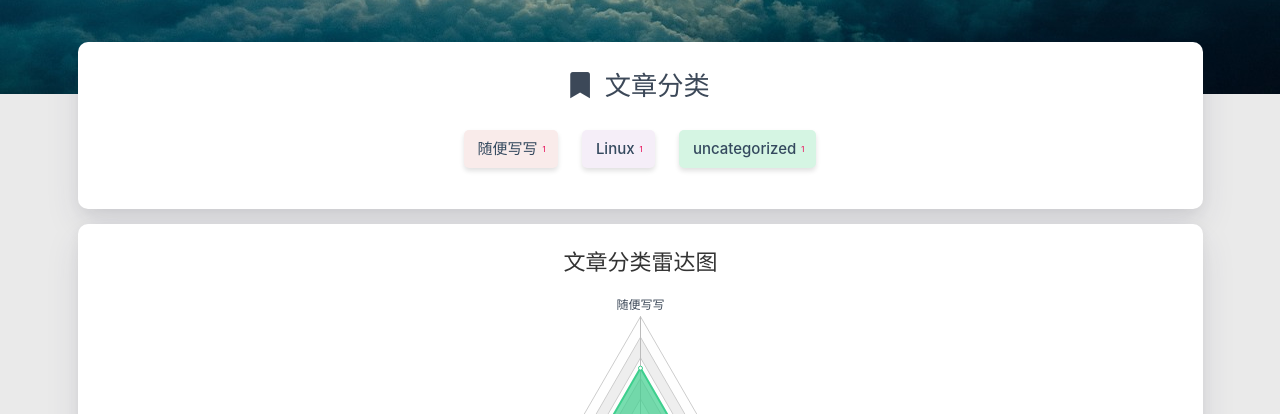
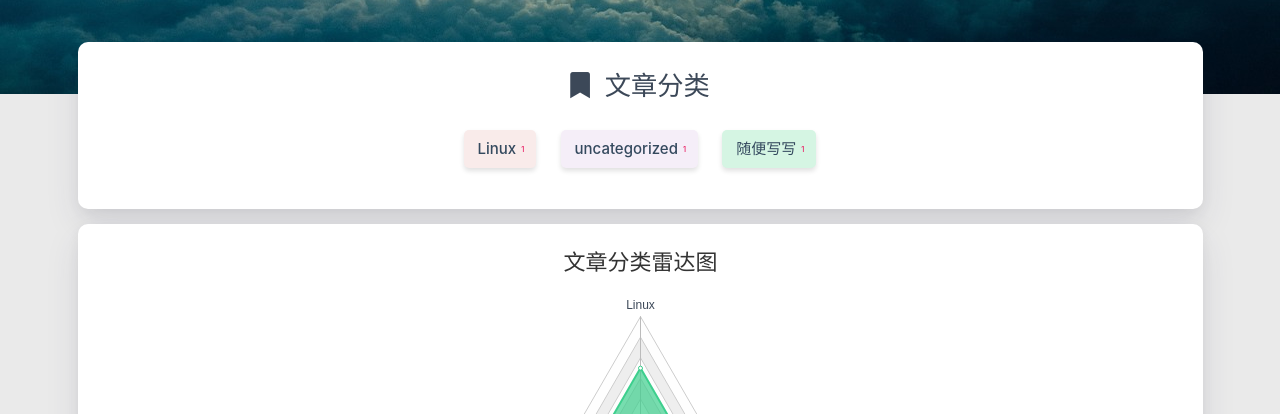
Before and after one commit to w3mt7p/w3mt7p.github.io, a plain HTML site: page categories/index.html in a window 1280 px wide. Shown: the part 386-800 px from the top of the page. Drawn offline with nearby package versions, Linux system fonts and the light colour scheme; some packages are replaced by stand-ins of ours; no server answers; a script that the page names is missing.

Commit message:
Site updated: 2020-07-17 19:35:56

```diff
--- a/categories/index.html
+++ b/categories/index.html
@@ -242,19 +242,10 @@
 
 
 
-                <a href="/categories/%E9%9A%8F%E4%BE%BF%E5%86%99%E5%86%99/" title="随便写写: 1">
-                    <span class="chip center-align waves-effect waves-light
-                             chip-default "
-                            style="background-color: #F9EBEA;">随便写写
-                        <span class="tag-length">1</span>
-                    </span>
-                </a>
-
-
                 <a href="/categories/Linux/" title="Linux: 1">
                     <span class="chip center-align waves-effect waves-light
                              chip-default "
-                            style="background-color: #F5EEF8;">Linux
+                            style="background-color: #F9EBEA;">Linux
                         <span class="tag-length">1</span>
                     </span>
                 </a>
@@ -263,7 +254,16 @@
                 <a href="/categories/uncategorized/" title="uncategorized: 1">
                     <span class="chip center-align waves-effect waves-light
                              chip-default "
-                            style="background-color: #D5F5E3;">uncategorized
+                            style="background-color: #F5EEF8;">uncategorized
+                        <span class="tag-length">1</span>
+                    </span>
+                </a>
+
+
+                <a href="/categories/%E9%9A%8F%E4%BE%BF%E5%86%99%E5%86%99/" title="随便写写: 1">
+                    <span class="chip center-align waves-effect waves-light
+                             chip-default "
+                            style="background-color: #D5F5E3;">随便写写
                         <span class="tag-length">1</span>
                     </span>
                 </a>
@@ -311,7 +311,7 @@
                     color: '#3C4858'
                 }
             },
-            indicator: [{"name":"随便写写","max":2},{"name":"Linux","max":2},{"name":"uncategorized","max":2}],
+            indicator: [{"name":"Linux","max":2},{"name":"uncategorized","max":2},{"name":"随便写写","max":2}],
             nameGap: 5,
             center: ['50%','55%'],
             radius: '66%'
```
Also changed, not shown: about/index.html (+1 -1 lines), bangumis/index.html (+1 -1 lines), categories/Linux/index.html (+11 -11 lines), categories/uncategorized/index.html (+11 -11 lines), categories/随便写写/index.html (+11 -11 lines).
